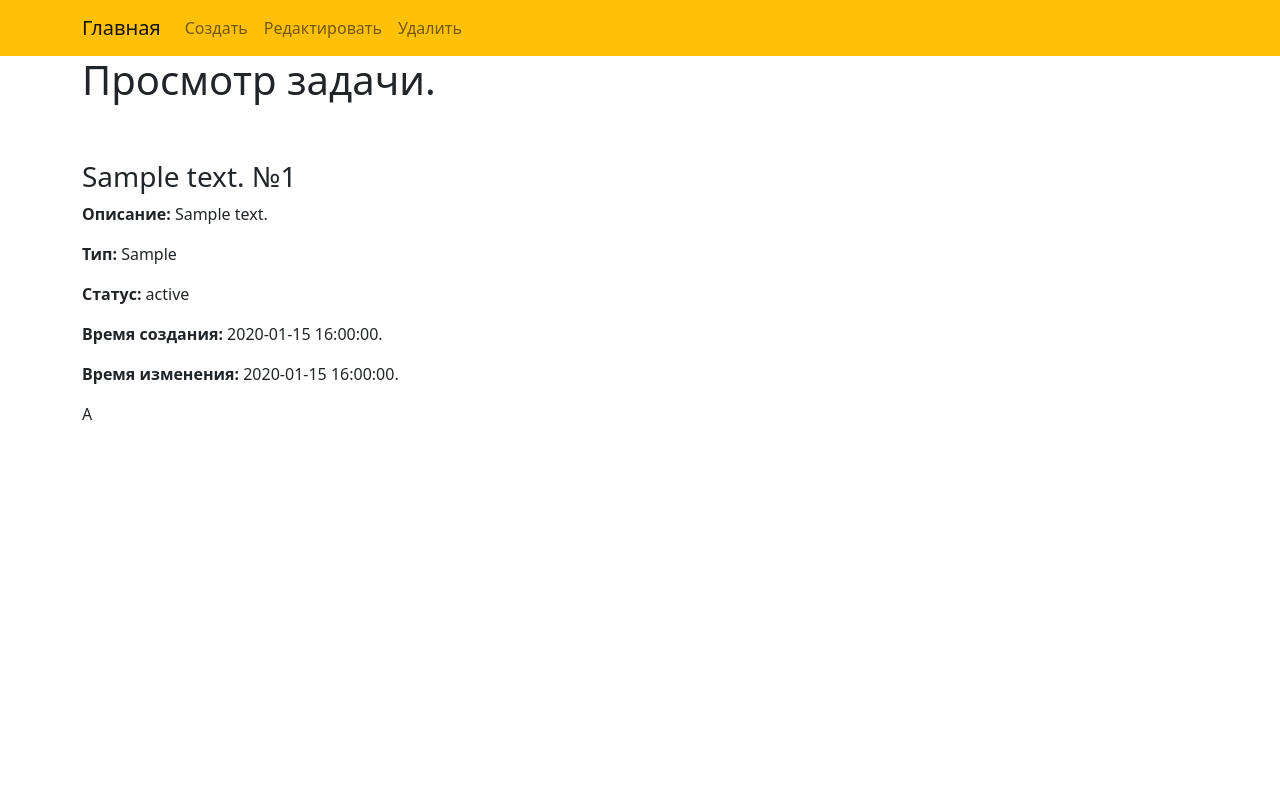
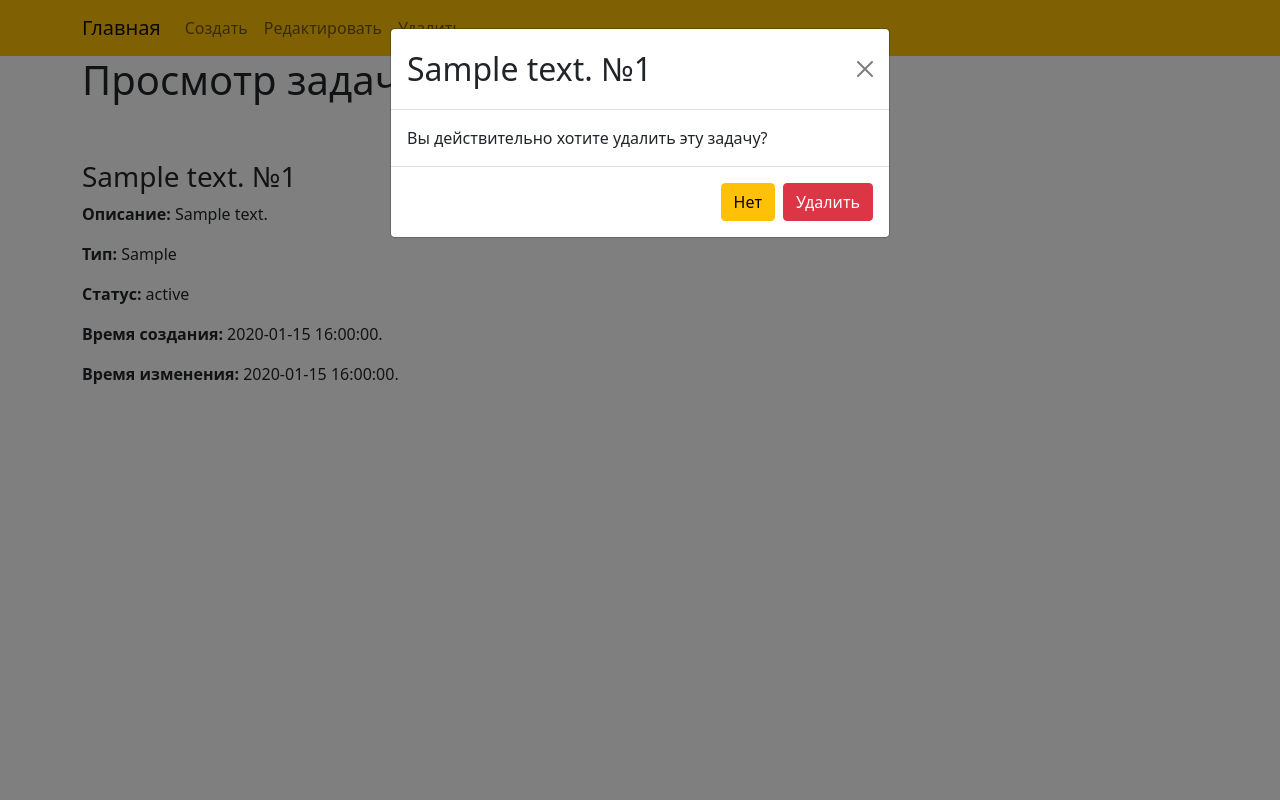
Before and after one commit to kulubekEgemberdiev/homework_49, a Django app: page //todolist/1/detail/ in a window 1280 px wide, after a click on "Удалить". Run offline with Django 4.2, Linux system fonts and the light colour scheme; tables that the repository leaves empty hold one stand-in row (values such as "Sample post"); parts of the project's set-up code (start-up, migrations or seed data) failed here and were passed over.

Commit message:
Added delete view. Added delete modal in detail.html. Added link to delete in urls.py.

```diff
--- a/todolist/templates/detail.html
+++ b/todolist/templates/detail.html
@@ -20,5 +20,25 @@
     <p><b>Время создания:</b> {{ todo.created_date|date:"Y-m-d H:i:s." }}</p>
     <p><b>Время изменения:</b> {{ todo.updated_date|date:"Y-m-d H:i:s." }}</p>
 
-A
+{#    ---------------------------------------------------------------#}
+    <div class="modal" tabindex="-1" id="DeleteTodo">
+        <div class="modal-dialog">
+            <div class="modal-content">
+                <div class="modal-header">
+                    <h2 class="modal-title" id="DeleteTodo">{{ todo.summary }} №{{ todo.id }}</h2>
+                    <button type="button" class="btn-close" data-bs-dismiss="modal" aria-label="Close"></button>
+                </div>
+                <div class="modal-body">
+                    Вы действительно хотите удалить эту задачу?
+                </div>
+                <div class="modal-footer">
+                    <button type="button" class="btn btn-warning" data-bs-dismiss="modal">Нет</button>
+                    <form action="{% url 'delete' todo.id %}" method="post">
+                        {% csrf_token %}
+                        <button type="submit" class="btn btn-danger">Удалить</button>
+                    </form>
+                </div>
+            </div>
+        </div>
+    </div>
 {% endblock %}
--- a/todolist/urls.py
+++ b/todolist/urls.py
@@ -1,8 +1,9 @@
 from django.urls import path
 
-from todolist.views import Index, DetailView
+from todolist.views import Index, DetailView, DeleteView
 
 urlpatterns = [
     path("", Index.as_view(), name="index"),
-    path("/todolist/<int:pk>/detail/", DetailView.as_view(), name="detail")
+    path("/todolist/<int:pk>/detail/", DetailView.as_view(), name="detail"),
+    path("/todolist/<int:pk>/delete/", DeleteView.as_view(), name="delete"),
 ]
--- a/todolist/views.py
+++ b/todolist/views.py
@@ -1,4 +1,5 @@
-from django.shortcuts import render, get_object_or_404
+from django.shortcuts import render, get_object_or_404, redirect
+from django.views import View
 from django.views.generic import TemplateView
 
 # Create your views here.
@@ -20,3 +21,11 @@ class DetailView(TemplateView):
         todo = get_object_or_404(TodolistModel, pk=pk)
         kwargs["todo"] = todo
         return super().get_context_data(**kwargs)
+
+
+class DeleteView(View):
+    def post(self, request, *args, **kwargs):
+        pk = kwargs.get("pk")
+        todo = get_object_or_404(TodolistModel, pk=pk)
+        todo.delete()
+        return redirect("index")
```
